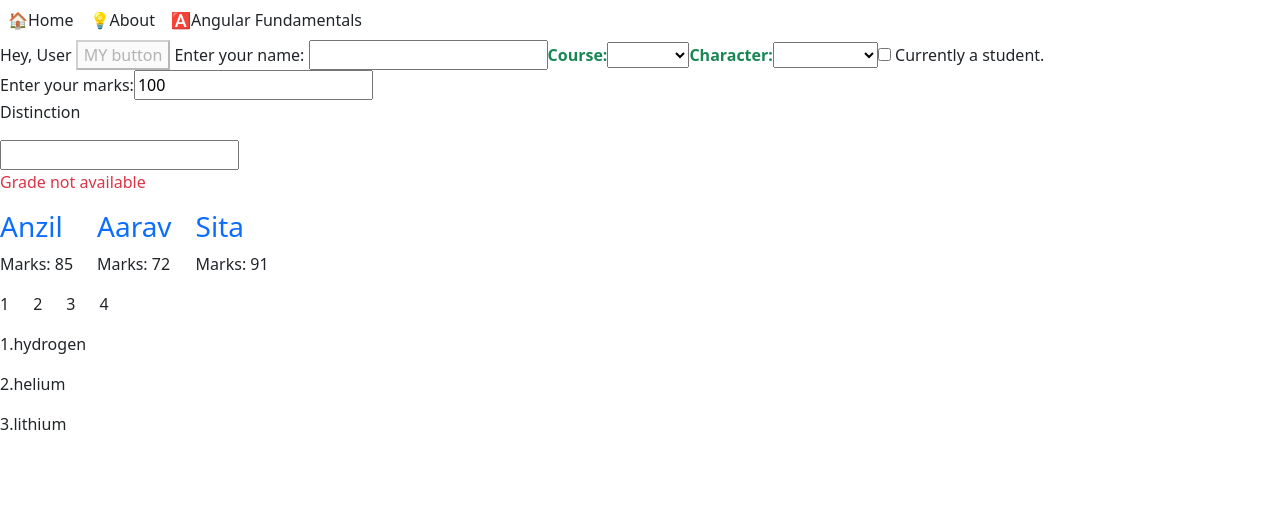
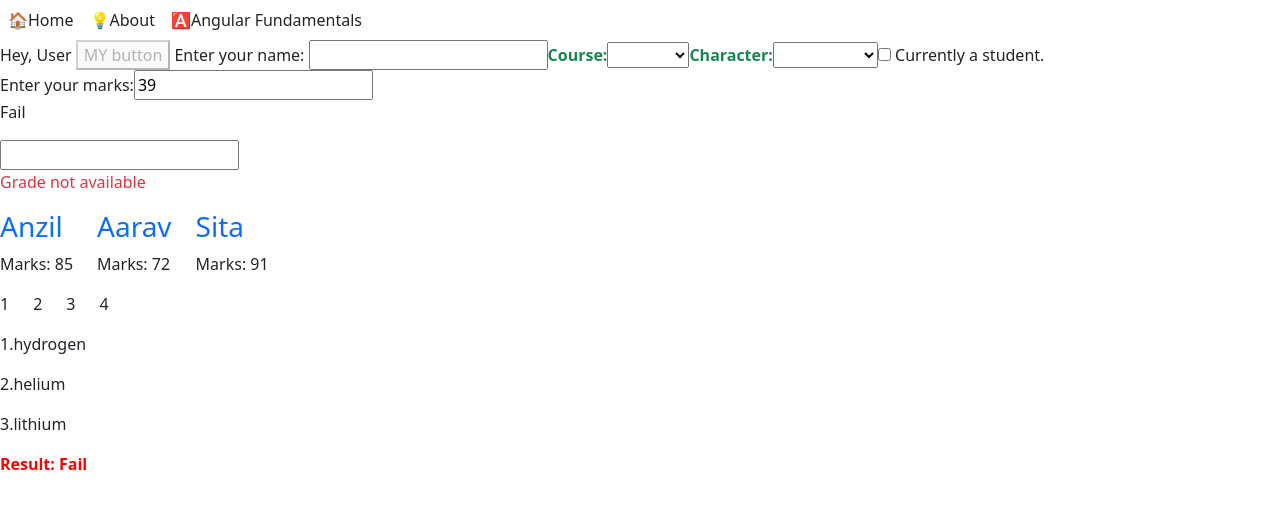
Before and after one commit to Anzilshrestha23/Angular_tutorial, an Angular app in the folder angular_tutorial/: page /angular-fundamentals in a window 1280 px wide. Shown: the top 508 px of the page. Built offline with nearby package versions, Linux system fonts and the light colour scheme.

Commit message:
Direct style property binding

```diff
--- a/angular_tutorial/src/app/angular-fundamentals/directives-control-flow/directives-control-flow.component.html
+++ b/angular_tutorial/src/app/angular-fundamentals/directives-control-flow/directives-control-flow.component.html
@@ -59,3 +59,8 @@
 }@empty{
     <p>no result found!</p>
 }
+
+<!-- for the style binding -->
+ <strong [style.color]="marks>=40? 'green' : 'red' ">
+        Result: {{marks>=40? 'Pass' : 'Fail'}}
+ </strong>
--- a/angular_tutorial/src/app/angular-fundamentals/directives-control-flow/directives-control-flow.component.ts
+++ b/angular_tutorial/src/app/angular-fundamentals/directives-control-flow/directives-control-flow.component.ts
@@ -10,7 +10,7 @@ import { FormsModule } from '@angular/forms';
   styleUrl: './directives-control-flow.component.css'
 })
 export class DirectivesControlFlowComponent {
-  marks: number = 100;
+  marks: number = 39;
   grade: string = '';
   //  students =['Anzil','Rancho','Ranbir','Krishav'];
   students = [
@@ -21,4 +21,5 @@ export class DirectivesControlFlowComponent {
 
   numbers = [1, 2, 3, 4]
   elements=['hydrogen', 'helium', 'lithium'];
+
 }
```
